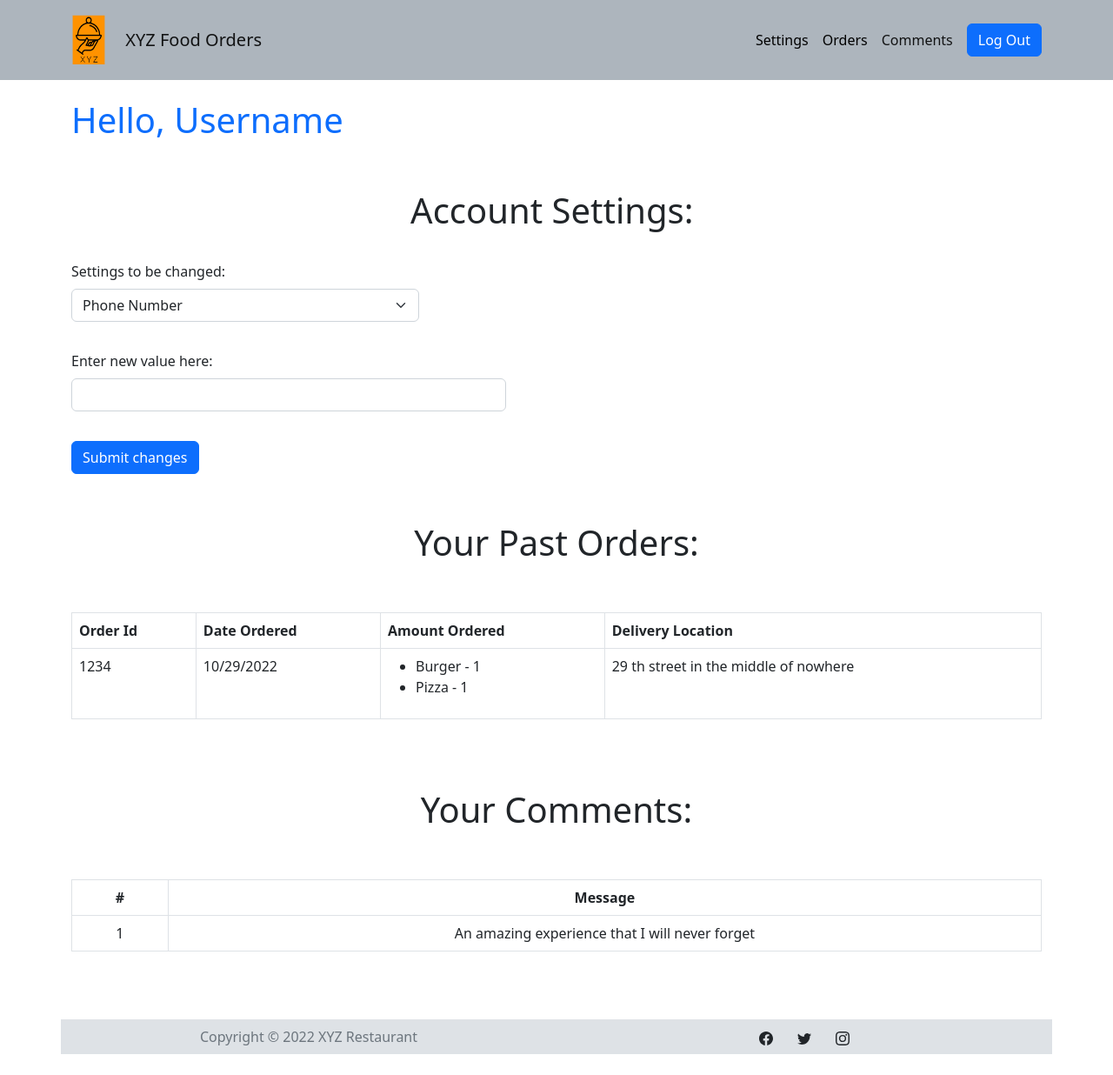
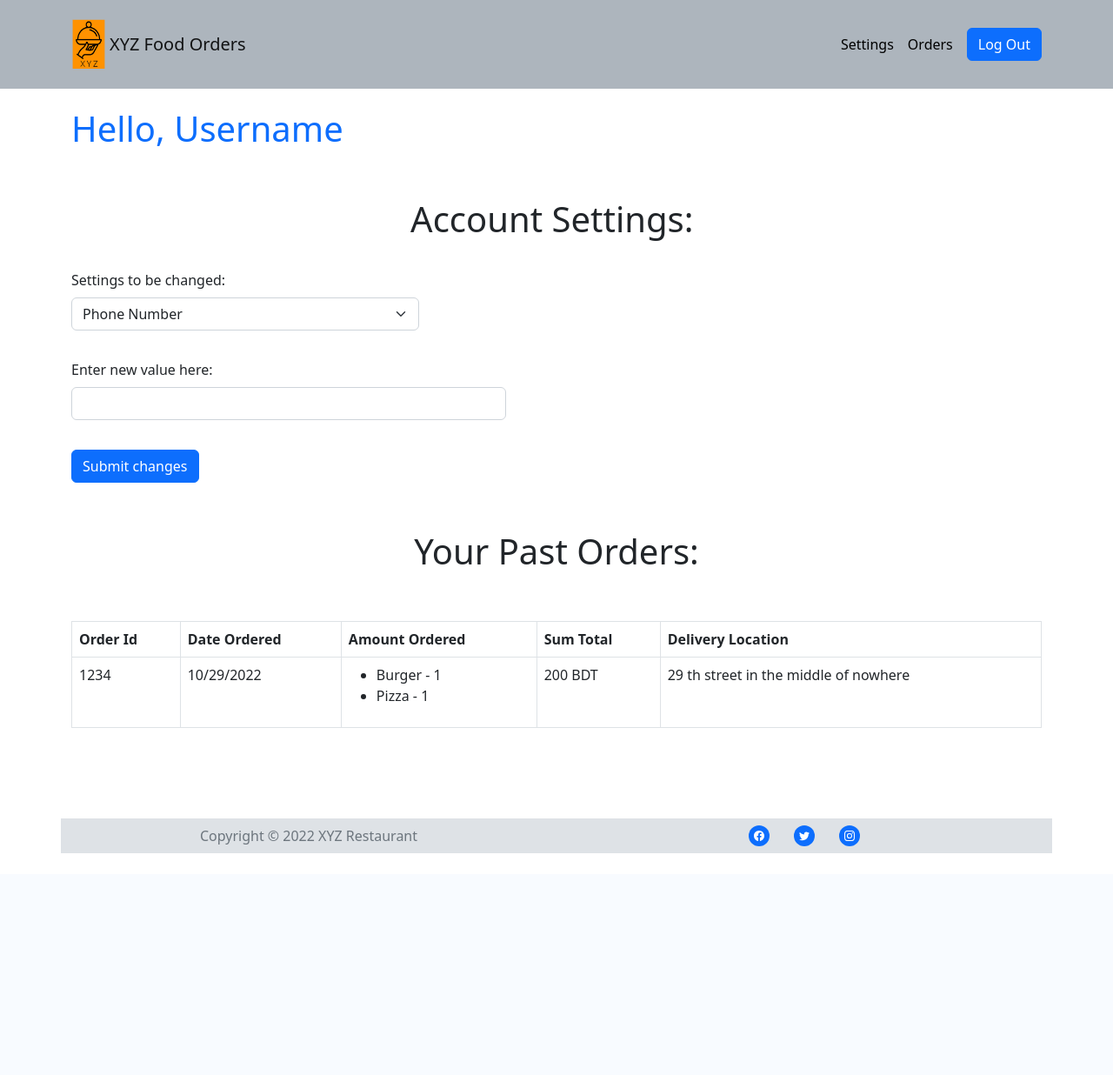
Before and after one commit to Muaz-Rahman/XYZ-Restaurant-Online-Order, a PHP site: page /PHP/user_page.php in a window 1280 px wide. Shown: the whole page at 87% size. After the commit the page ends 981 px from the top, so only its background shows below. Run offline with PHP 8.4, Linux system fonts and the light colour scheme.

Commit message:
Fixed Page Titles. All tables created. Frontend completed (?)

```diff
--- a/PHP/order_list.php
+++ b/PHP/order_list.php
@@ -11,7 +11,7 @@
 </head>
 
 <body>
-    <nav class="navbar navbar-light navbar-expand-md py-3" style="background: #b087f4;">
+    <nav class="navbar navbar-light sticky-top navbar-expand-md py-3" style="background: #b087f4;">
         <div class="container"><a class="navbar-brand d-flex align-items-center" href="../index.php"><span><img src="../assets/img/logo.png" style="width: 40px;height: 60px;margin-right: 2%;"></span><span>XYZ Orders Admin Panel</span></a><button data-bs-toggle="collapse" class="navbar-toggler" data-bs-target="#navcol-2"><span class="visually-hidden">Toggle navigation</span><span class="navbar-toggler-icon"></span></button>
             <div class="collapse navbar-collapse" id="navcol-2">
                 <ul class="navbar-nav ms-auto"></ul>
@@ -34,6 +34,7 @@
                             <th>Phone No.</th>
                             <th>Quantity</th>
                             <th>Address</th>
+                            <th>Bill</th>
                             <th>Status</th>
                         </tr>
                     </thead>
@@ -44,6 +45,7 @@
                             <td>1234</td>
                             <td>Burger 3</td>
                             <td>Cell 3 Middle of nowhere</td>
+                            <td>200 BDT</td>
                             <td><input type="checkbox"></td>
                         </tr>
                     </tbody>
@@ -61,6 +63,7 @@
                         <th>Email</th>
                         <th>Phone No.</th>
                         <th>Quantity</th>
+                        <th>Bill</th>
                         <th>Address</th>
                     </tr>
                 </thead>
@@ -70,6 +73,7 @@
                         <td>abcd@abcd</td>
                         <td>1234</td>
                         <td>Burger 3</td>
+                        <td>200 BDT</td>
                         <td>Cell 3 Middle of nowhere</td>
                     </tr>
                 </tbody>
--- a/PHP/user_page.php
+++ b/PHP/user_page.php
@@ -6,18 +6,16 @@
     <meta name="viewport" content="width=device-width, initial-scale=1.0, shrink-to-fit=no">
     <title>User Home</title>
     <link rel="stylesheet" href="../assets/bootstrap/css/bootstrap.min.css">
+    <link rel="stylesheet" href="../assets/css/Navbar-Right-Links-icons.css">
 </head>
 
 <body>
-    <nav class="navbar navbar-light navbar-expand-md py-3" style="background: #adb5bd;">
-        <div class="container"><img src="../assets/img/logo.png" style="width: 40px;height: 60px;margin-right: 2%;"><a class="navbar-brand d-flex align-items-center" href="../index.php"><span>XYZ Food Orders</span></a><button data-bs-toggle="collapse" class="navbar-toggler" data-bs-target="#navcol-2"><span class="visually-hidden">Toggle navigation</span><span class="navbar-toggler-icon"></span></button>
+    <nav class="navbar navbar-light navbar-expand-md sticky-top py-3" style="background: #adb5bd;">
+        <div class="container"><a class="navbar-brand d-flex align-items-center" href="../index.php"><img src="../assets/img/logo.png" style="width: 40px;height: 60px;margin-right: 2%;"><span>XYZ Food Orders</span></a><button data-bs-toggle="collapse" class="navbar-toggler" data-bs-target="#navcol-2"><span class="visually-hidden">Toggle navigation</span><span class="navbar-toggler-icon"></span></button>
             <div class="collapse navbar-collapse" id="navcol-2">
                 <ul class="navbar-nav ms-auto">
                     <li class="nav-item"><a class="nav-link" href="#" style="color: var(--bs-black);">Settings</a></li>
                     <li class="nav-item"><a class="nav-link" href="#" style="color: var(--bs-black);">Orders</a></li>
-                    <li class="nav-item"><a class="nav-link active" href="#">Comments</a></li>
-                    <li class="nav-item"></li>
-                    <li class="nav-item"></li>
                 </ul><a class="btn btn-primary ms-md-2" role="button" href="#">Log Out</a>
             </div>
         </div>
@@ -41,6 +39,7 @@
                         <th>Order Id</th>
                         <th>Date Ordered</th>
                         <th>Amount Ordered</th>
+                        <th>Sum Total</th>
                         <th>Delivery Location</th>
                     </tr>
                 </thead>
@@ -54,31 +53,14 @@
                                 <li>Pizza - 1</li>
                             </ul>
                         </td>
+                        <td>200 BDT</td>
                         <td>29 th street in the middle of nowhere</td>
                     </tr>
                 </tbody>
             </table>
         </div>
     </div>
-    <div class="container">
-        <h1 style="text-align: center;margin-top: 5%;">Your Comments:</h1>
-        <div class="table-responsive" style="margin-top: 5%;">
-            <table class="table table-bordered">
-                <thead>
-                    <tr>
-                        <th style="text-align: center;min-width: 40px;">#</th>
-                        <th style="text-align: center;">Message</th>
-                    </tr>
-                </thead>
-                <tbody>
-                    <tr>
-                        <td style="text-align: center;">1</td>
-                        <td style="text-align: center;">An amazing experience that I will never forget</td>
-                    </tr>
-                </tbody>
-            </table>
-        </div>
-    </div>
+
     <footer class="text-center py-4" style="margin-top: 3%;">
         <div class="container">
             <div class="row">
```
